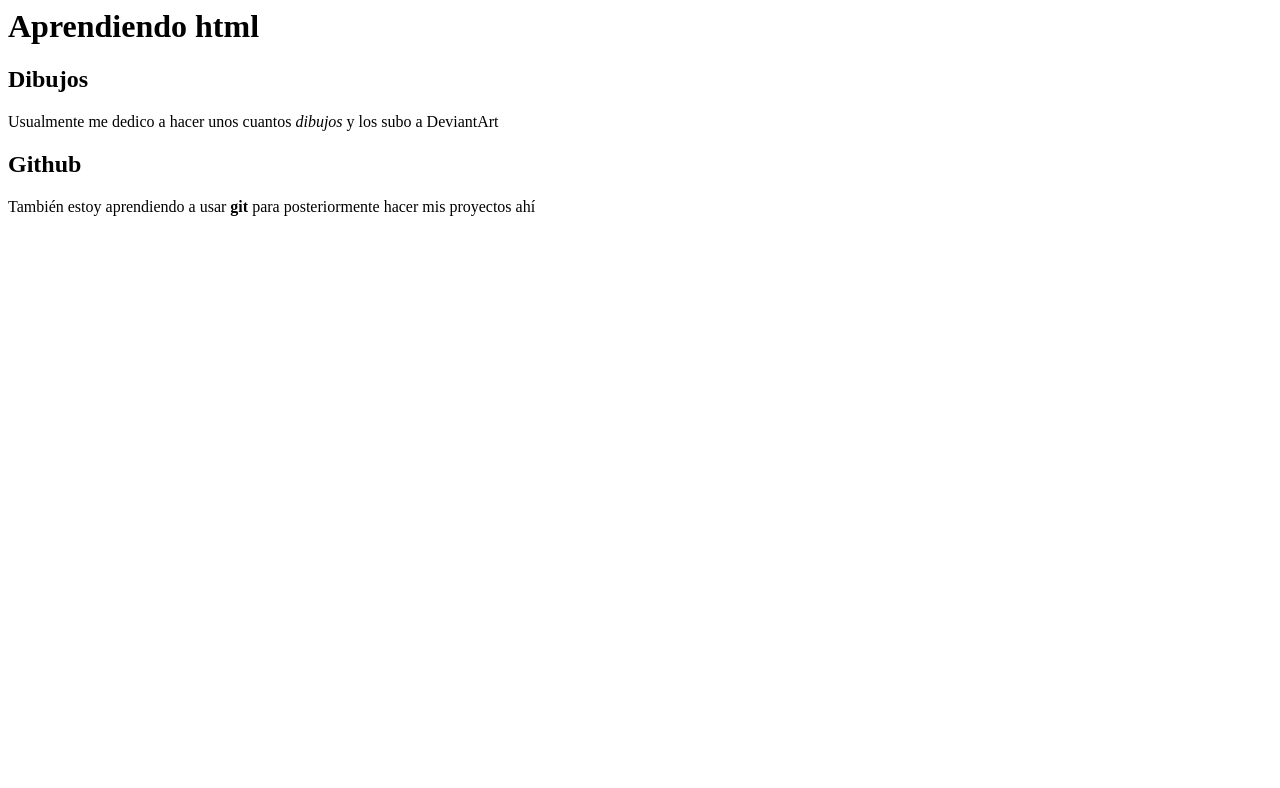
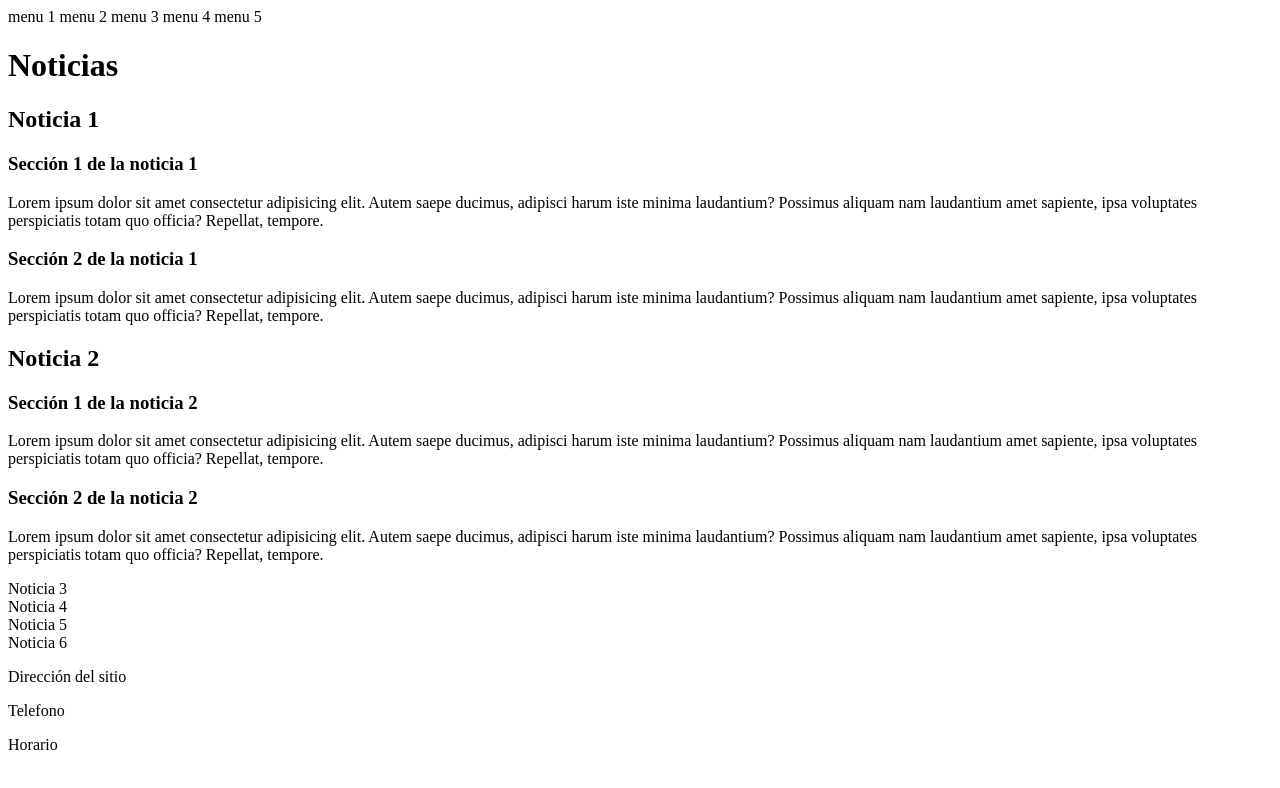
Before and after one commit to DeysPark/Test_repository, a plain HTML site: page index.html in a window 1280 px wide. Drawn offline with Linux system fonts and the light colour scheme.

Commit message:
Etiquetas de sección

```diff
--- a/index.html
+++ b/index.html
@@ -1,12 +1,62 @@
-<html>
-    <head>
-        <title>Aprendiendo html</title>
-    </head>
-    <body>
-        <h1>Aprendiendo html</h1>
-        <h2>Dibujos</h2>
-        <p>Usualmente me dedico a hacer unos cuantos <em>dibujos</em> y los subo a DeviantArt</p>
-        <h2>Github</h2>
-        <p>También estoy aprendiendo a usar <strong>git</strong> para posteriormente hacer mis proyectos ahí</p>
-    </body>
+<!DOCTYPE html>
+<html lang="en">
+<head>
+    <meta charset="UTF-8">
+    <meta name="viewport" content="width=device-width, initial-scale=1.0">
+    <link rel="icon" href="icono.ico">
+    <title>Document</title>
+</head>
+<body>
+    <header>
+        <nav>
+            <span>menu 1</span>
+            <span>menu 2</span>
+            <span>menu 3</span>
+            <span>menu 4</span>
+            <span>menu 5</span>
+        </nav>
+    </header>
+    <h1>Noticias</h1>
+    <article>
+        <h2>Noticia 1</h2>
+        <section>
+            <h3>Sección 1 de la noticia 1</h3>
+            <p>
+                Lorem ipsum dolor sit amet consectetur adipisicing elit. Autem saepe ducimus, adipisci harum iste minima laudantium? Possimus aliquam nam laudantium amet sapiente, ipsa voluptates perspiciatis totam quo officia? Repellat, tempore.
+            </p>
+        </section>
+        <section>
+            <h3>Sección 2 de la noticia 1</h3>
+            <p>
+                Lorem ipsum dolor sit amet consectetur adipisicing elit. Autem saepe ducimus, adipisci harum iste minima laudantium? Possimus aliquam nam laudantium amet sapiente, ipsa voluptates perspiciatis totam quo officia? Repellat, tempore.
+            </p>
+        </section>
+    </article>
+    <article>
+        <h2>Noticia 2</h2>
+        <section>
+            <h3>Sección 1 de la noticia 2</h3>
+            <p>
+                Lorem ipsum dolor sit amet consectetur adipisicing elit. Autem saepe ducimus, adipisci harum iste minima laudantium? Possimus aliquam nam laudantium amet sapiente, ipsa voluptates perspiciatis totam quo officia? Repellat, tempore.
+            </p>
+        </section>
+        <section>
+            <h3>Sección 2 de la noticia 2</h3>
+            <p>
+                Lorem ipsum dolor sit amet consectetur adipisicing elit. Autem saepe ducimus, adipisci harum iste minima laudantium? Possimus aliquam nam laudantium amet sapiente, ipsa voluptates perspiciatis totam quo officia? Repellat, tempore.
+            </p>
+        </section>
+    </article>
+    <aside>
+        <nav>Noticia 3</nav>
+        <nav>Noticia 4</nav>
+        <nav>Noticia 5</nav>
+        <nav>Noticia 6</nav>
+    </aside>
+    <footer>
+        <p>Dirección del sitio</p>
+        <p>Telefono</p>
+        <p>Horario</p>
+    </footer>
+</body>
 </html>
```
Also changed, not shown: icono.ico (added).
